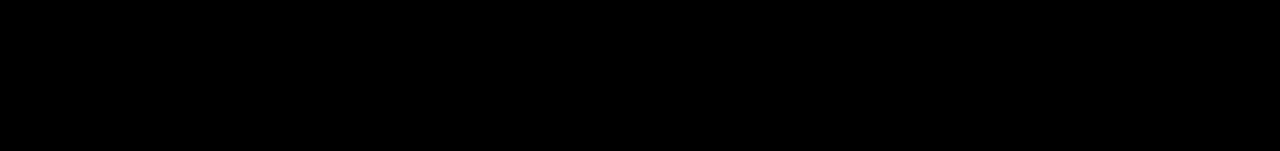
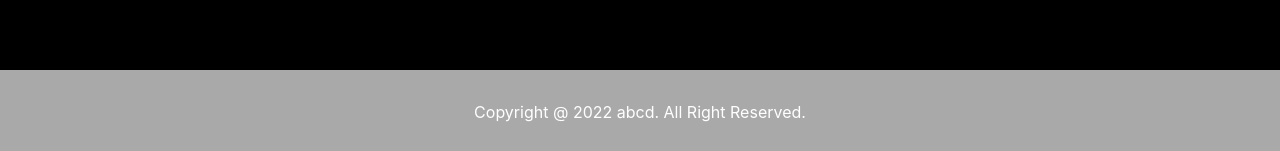
Before and after one commit to AbdullahAnsarii/DAT-Exam, a Next.js app: page / in a window 1280 px wide. Shown: the part 2075-2226 px from the top of the page. Before the commit the page ends 2161 px from the top, so only its background shows below. Built offline with nearby package versions, Linux system fonts and the light colour scheme.

Commit message:
Footer added
Task 1

```diff
--- /dev/null
+++ b/components/Footer.tsx
@@ -0,0 +1,12 @@
+import { FC } from "react";
+import styles from "../styles/Footer.module.scss";
+
+const Footer: FC = () => {
+    return (
+        <footer className={styles.container}>
+            <p>Copyright @ {(new Date()).getFullYear().toString()} abcd. All Right Reserved.</p>
+        </footer>
+    )
+}
+
+export default Footer;
--- /dev/null
+++ b/components/Layout.tsx
@@ -0,0 +1,15 @@
+import { ReactNode } from "react";
+import Footerr from "./Footer";
+import Navbar from "./Navbar";
+
+const Layout = ({ children }: { children: ReactNode }) => {
+    return (
+        <>
+            <Navbar />
+            {children}
+            <Footerr />
+        </>
+
+    );
+};
+export default Layout;
--- a/pages/_app.tsx
+++ b/pages/_app.tsx
@@ -1,8 +1,13 @@
 import '../styles/globals.scss'
 import type { AppProps } from 'next/app'
+import Layout from '../components/Layout'
 
 function MyApp({ Component, pageProps }: AppProps) {
-  return <Component {...pageProps} />
+  return (
+    <Layout>
+      <Component {...pageProps} />
+    </Layout>
+  )
 }
 
 export default MyApp
--- a/pages/index.tsx
+++ b/pages/index.tsx
@@ -3,7 +3,6 @@
 import ContactCards from '../components/ContactCards';
 import Hero from '../components/Hero';
 import Menu from '../components/Menu';
-import Navbar from '../components/Navbar';
 import SignUp from '../components/SignUp';
 import styles from '../styles/Home.module.scss';
 
@@ -11,12 +10,11 @@
   return (
     <div className={styles.container}>
       <Head>
-        <title>Create Next App</title>
+        <title>Fudo</title>
         <meta name="description" content="Generated by create next app" />
         <link rel="icon" href="/favicon.ico" />
       </Head>
 
-      <Navbar />
       <Hero />
       <ContactCards />
       <SignUp />
--- /dev/null
+++ b/styles/Footer.module.scss
@@ -0,0 +1,8 @@
+.container{
+    position: absolute;
+    left: 0;
+    width: 100%;
+    padding: 1rem;
+    text-align: center;
+    background-color: darkgray;
+}
--- a/styles/globals.scss
+++ b/styles/globals.scss
@@ -1,7 +1,7 @@
 html,
 body {
   padding: 0;
-  margin: 0.5rem 3rem 0.5rem 3rem;
+  margin: 0.5rem 3rem 0rem 3rem;
   font-family: -apple-system, BlinkMacSystemFont, Segoe UI, Roboto, Oxygen,
     Ubuntu, Cantarell, Fira Sans, Droid Sans, Helvetica Neue, sans-serif;
 }
```
